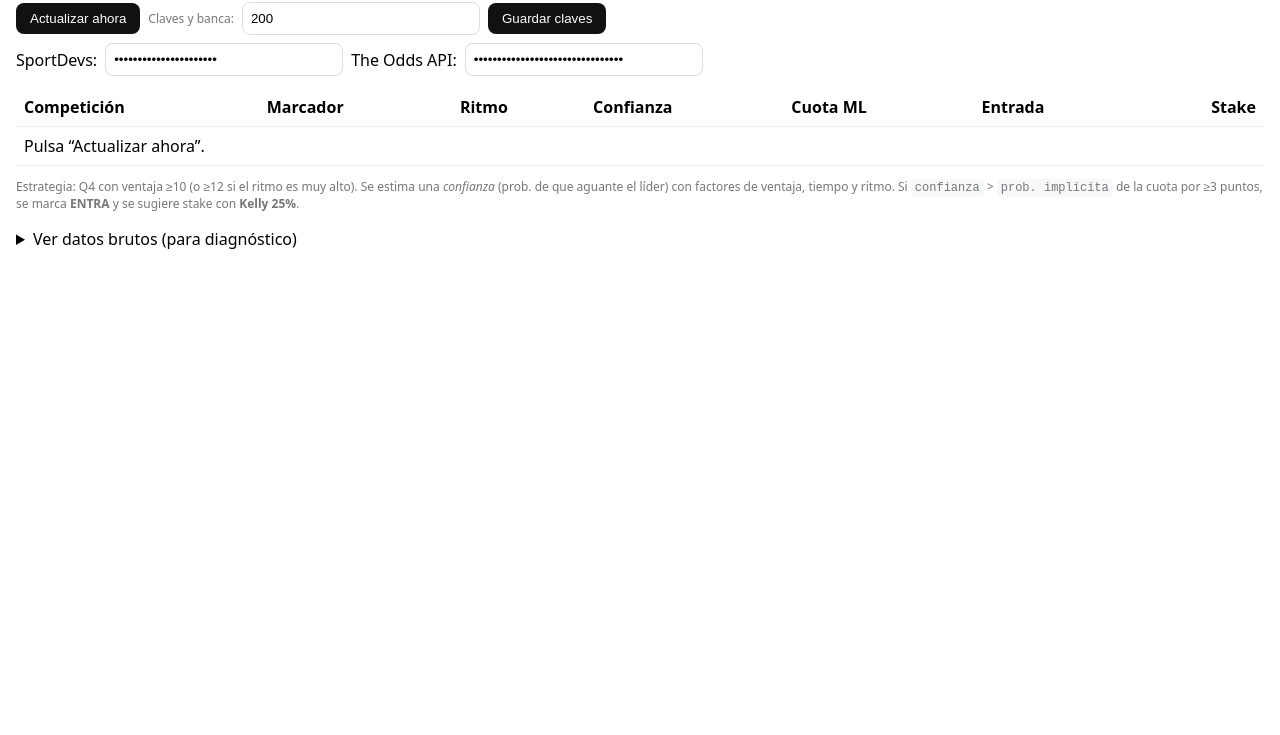
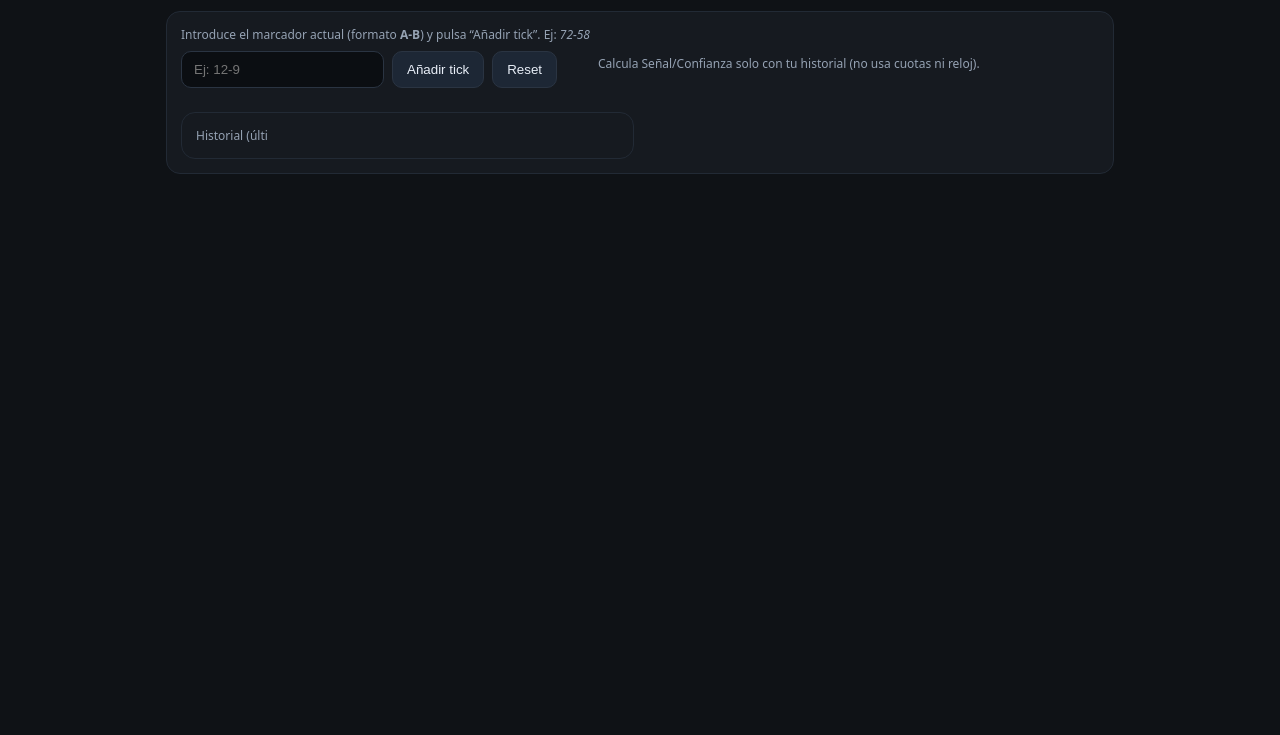
Before and after one commit to hfernandezarroyo-ui/solid-octo-dollop, a plain HTML site: page index.html in a window 1280 px wide. Shown: the part 65-800 px from the top of the page. Drawn offline with Linux system fonts and the light colour scheme.

Commit message:
Update index.html

```diff
--- a/index.html
+++ b/index.html
@@ -3,71 +3,59 @@
 <head>
   <meta charset="utf-8" />
   <meta name="viewport" content="width=device-width, initial-scale=1" />
-  <title>Panel Basket – Señales y Estrategia</title>
+  <title>Panel Basket — Modo sin cuotas ni reloj</title>
   <style>
-    body{font-family:system-ui,Arial,sans-serif;margin:16px}
-    h1{margin:0 0 8px}
-    .row{display:flex;gap:8px;flex-wrap:wrap;align-items:center}
-    input[type="password"],input[type="text"],input[type="number"]{padding:8px;border:1px solid #ddd;border-radius:8px;min-width:220px}
-    button{padding:8px 14px;border:0;border-radius:8px;background:#111;color:#fff;cursor:pointer}
-    button:disabled{opacity:.5;cursor:not-allowed}
-    table{width:100%;border-collapse:collapse;margin-top:12px}
-    th,td{border-bottom:1px solid #eee;padding:8px;text-align:left;vertical-align:top}
-    .chip{display:inline-block;padding:6px 8px;border-radius:8px}
-    .ok{background:#e6ffed}
-    .wait{background:#fff7e6}
-    .no{background:#ffe6e6}
-    small{color:#666}
-    .muted{color:#777;font-size:12px}
-    code{background:#f6f8fa;padding:2px 4px;border-radius:4px}
-    .right{text-align:right}
+    :root{--bg:#0f1216;--card:#161a20;--muted:#95a2b3;--ok:#15c27b;--warn:#f0c419;--no:#f35b5b}
+    *{box-sizing:border-box}
+    body{margin:0; font-family:system-ui,Segoe UI,Roboto,Arial,sans-serif; background:var(--bg); color:#e8eef7}
+    header{padding:16px 20px; border-bottom:1px solid #222a35}
+    h1{margin:0; font-size:20px}
+    .wrap{max-width:980px; margin:0 auto; padding:16px}
+    .row{display:flex; gap:8px; flex-wrap:wrap; align-items:center; margin-bottom:12px}
+    .card{background:var(--card); border:1px solid #222a35; border-radius:14px; padding:14px}
+    input[type="text"]{
+      background:#0b0e12; border:1px solid #2a3442; color:#e8eef7;
+      padding:10px 12px; border-radius:10px; min-width:180px
+    }
+    button{
+      background:#1d2735; color:#e8eef7; border:1px solid #2a3442;
+      padding:10px 14px; border-radius:10px; cursor:pointer
+    }
+    button:hover{filter:brightness(1.1)}
+    .meta{color:var(--muted); font-size:12px}
+    table{width:100%; border-collapse:separate; border-spacing:0 8px}
+    th,td{padding:10px 12px; text-align:left}
+    th{color:#aebad0; font-weight:600; font-size:12px; text-transform:uppercase; letter-spacing:.04em}
+    tr{background:#12161d; border:1px solid #202938}
+    tr td:first-child, tr th:first-child{border-top-left-radius:12px; border-bottom-left-radius:12px}
+    tr td:last-child, tr th:last-child{border-top-right-radius:12px; border-bottom-right-radius:12px}
+    .pill{display:inline-block; padding:4px 8px; border-radius:999px; font-size:12px; font-weight:600}
+    .pill.ok{background:rgba(21,194,123,.14); color:#4ce39f; border:1px solid rgba(21,194,123,.3)}
+    .pill.warn{background:rgba(240,196,25,.12); color:#ffd86b; border:1px solid rgba(240,196,25,.28)}
+    .pill.no{background:rgba(243,91,91,.12); color:#ff8e8e; border:1px solid rgba(243,91,91,.28)}
+    .mini{font-size:12px; color:#c6d2e7}
+    .history{font-family:ui-monospace,SFMono-Regular,Menlo,Consolas,monospace; color:#c6d2e7; font-size:12px}
+    .grid{display:grid; grid-template-columns:1fr 1fr; gap:12px}
+    @media (max-width:720px){ .grid{grid-template-columns:1fr} }
   </style>
 </head>
 <body>
-  <h1>Panel de Baloncesto (Gratis) — Estrategia con Señales</h1>
+  <header><h1>Panel Basket — Modo sin cuotas ni reloj</h1></header>
 
-  <div class="row">
-    <button id="btn" onclick="actualizar()">Actualizar ahora</button>
-    <span class="muted">Claves y banca:</span>
-    <input id="bank" type="number" min="0" step="1" placeholder="Bankroll (€) p. ej. 200" />
-    <button onclick="guardarClaves()">Guardar claves</button>
-  </div>
+  <div class="wrap">
+    <div class="card">
+      <div class="row">
+        <div>
+          <div class="meta">Introduce el marcador actual (formato <b>A-B</b>) y pulsa “Añadir tick”. Ej: <i>72-58</i></div>
+          <div class="row" style="margin-top:8px">
+            <input id="scoreInput" type="text" placeholder="Ej: 12-9" />
+            <button id="addBtn">Añadir tick</button>
+            <button id="resetBtn" title="Vaciar historial">Reset</button>
+          </div>
+        </div>
+        <div class="meta">Calcula Señal/Confianza solo con tu historial (no usa cuotas ni reloj).</div>
+      </div>
 
-  <div class="row" style="margin-top:8px">
-    <label>SportDevs:</label>
-    <input id="sdKey" type="password" placeholder="Authorization: Bearer ..." />
-    <label>The Odds API:</label>
-    <input id="oddsKey" type="password" placeholder="API Key ..." />
-  </div>
-
-  <table id="tabla">
-    <thead>
-      <tr>
-        <th>Competición</th>
-        <th>Marcador</th>
-        <th>Ritmo</th>
-        <th>Confianza</th>
-        <th>Cuota ML</th>
-        <th>Entrada</th>
-        <th class="right">Stake</th>
-      </tr>
-    </thead>
-    <tbody>
-      <tr><td colspan="7">Pulsa “Actualizar ahora”.</td></tr>
-    </tbody>
-  </table>
-
-  <p class="muted">
-    Estrategia: Q4 con ventaja ≥10 (o ≥12 si el ritmo es muy alto). Se estima una <em>confianza</em> (prob. de que aguante el líder) con factores de ventaja, tiempo y ritmo.
-    Si <code>confianza</code> &gt; <code>prob. implícita</code> de la cuota por ≥3 puntos, se marca <b>ENTRA</b> y se sugiere stake con <b>Kelly 25%</b>.
-  </p>
-
-  <!-- Visor de datos brutos y rutas usadas (diagnóstico) -->
-  <details style="margin-top:16px">
-    <summary>Ver datos brutos (para diagnóstico)</summary>
-    <pre id="raw" style="white-space:pre-wrap;background:#f6f8fa;padding:12px;border-radius:8px;max-height:300px;overflow:auto"></pre>
-  </details>
-
-  <script src="./script.js"></script>
-</body>
-</html>
+      <div class="grid" style="margin-top:12px">
+        <div class="card">
+          <div class="meta">Historial (últi
```
